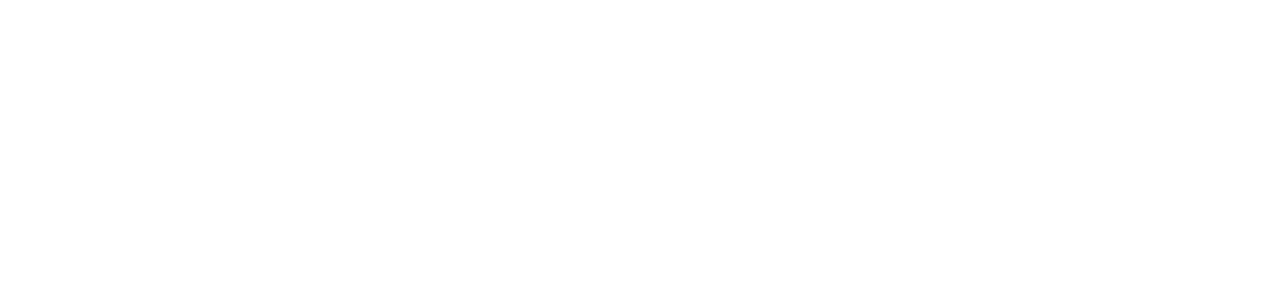
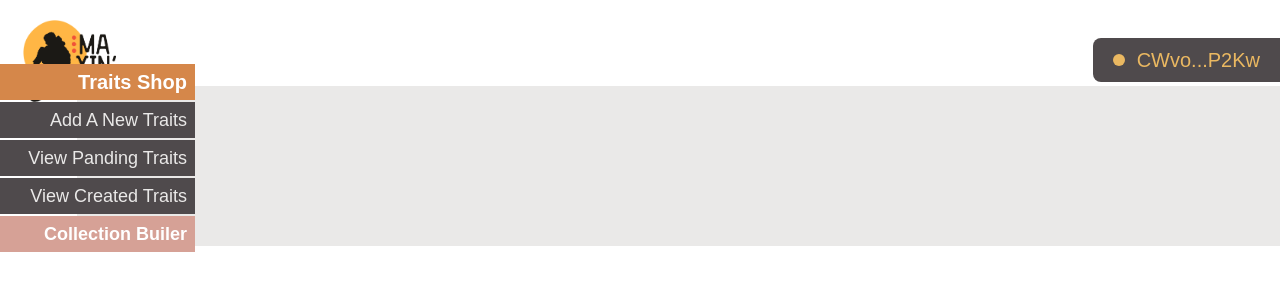
Before and after one commit to mh-munir/mixin, a React (Create React App) app: page /addtrait in a window 1280 px wide. Before the commit this address had no page. Shown: the top 300 px of the page. Built offline with nearby package versions, Linux system fonts and the light colour scheme; the HTML template or start-up script is replaced by a standard one; a web font is replaced by a local one.

Commit message:
fixed issues

```diff
--- a/src/App.js
+++ b/src/App.js
@@ -3,6 +3,7 @@
 import { BrowserRouter as Router , Routes, Route } from "react-router-dom";
 import WelcomePage from './pages/WelcomePage';
 import TraitShopHome from './pages/TraitShopHome';
+import AddTrait from './pages/AddTrait';
 
 function App() {
   return (
@@ -13,6 +14,7 @@
              <Route index path='/' element={<LandingPage/>} />
              <Route path='/welcome' element={<WelcomePage/>} />
              <Route path='/traitshop' element={<TraitShopHome/>} />
+             <Route path='/addtrait' element={<AddTrait/>} />
           </Routes>
         </Layout>
       </Router>
--- /dev/null
+++ b/src/components/AddtraitField.js
@@ -0,0 +1,13 @@
+import React from 'react';
+
+const AddtraitField = ({onChange, type, className, heading,description}) => {
+  return (
+    <div>
+        <h2 className='text-xl font-bold text-gray-deep'>{heading}</h2>
+        <p className='text-xl font-bold text-gray-deep'>{description}</p>
+        <input onChange={onChange} type={type} className={className}/>
+    </div>
+  )
+}
+
+export default AddtraitField;
--- a/src/components/Header.js
+++ b/src/components/Header.js
@@ -4,7 +4,7 @@
 
 const Header = () => {
   return (
-    <header className='pt-10 mb-1'>
+    <header className='pt-5 mb-1'>
         <div className='w-full ml-auto flex items-end justify-between pl-5'>
             <img className='w-24 h-auto relative -mb-5' src={Logo} alt="Logo"/>
             <CwBtn />
--- a/src/components/TraitHeader.js
+++ b/src/components/TraitHeader.js
@@ -3,13 +3,13 @@
 
 const TraitHeader = () => {
   return (
-    <nav className='absolute left-0 top-44'>
+    <nav className='absolute -left-[115px] top-16'>
         <ul className='flex flex-col justify-end items-end text-end gap-[2px]'>
-            <li className='bg-yellow-deep w-[320px] px-2 py-1'><NavLink className="text-white text-xl font-bold" to="/">Traits Shop</NavLink></li>
-            <li className='bg-gray-deep w-[205px] px-2 py-1'><NavLink className="text-gray-light text-lg font-normal" to="/">Add A New Traits</NavLink></li>
-            <li className='bg-gray-deep w-[205px] px-2 py-1'><NavLink className="text-gray-light text-lg font-normal" to="/">View Panding Traits</NavLink></li>
-            <li className='bg-gray-deep w-[205px] px-2 py-1'><NavLink className="text-gray-light text-lg font-normal" to="/">View Created Traits</NavLink></li>
-            <li className='bg-rose w-[320px] px-2 py-1'><NavLink className="text-white text-lg font-bold " to="/">Collection Builer</NavLink></li>
+            <li className='w-[310px] bg-yellow-deep px-2 py-1'><NavLink className="text-white text-xl font-bold" to="/">Traits Shop</NavLink></li>
+            <li className='w-[195px] bg-gray-deep px-2 py-1'><NavLink className="text-gray-light text-lg font-normal" to="/addtrait">Add A New Traits</NavLink></li>
+            <li className='w-[195px] bg-gray-deep px-2 py-1'><NavLink className="text-gray-light text-lg font-normal" to="/">View Panding Traits</NavLink></li>
+            <li className='w-[195px] bg-gray-deep px-2 py-1'><NavLink className="text-gray-light text-lg font-normal" to="/">View Created Traits</NavLink></li>
+            <li className='w-[310px] bg-rose px-2 py-1'><NavLink className="text-white text-lg font-bold " to="/">Collection Builer</NavLink></li>
         </ul>
     </nav>
   )
--- a/src/components/TraitThumbnail.js
+++ b/src/components/TraitThumbnail.js
@@ -7,7 +7,7 @@
           <div className='border border-[#B9B5B9] mb-2 shadow-sm'>
             <img className='w-full h-auto' src={src} alt={alt}/>
         </div>
-        <Link className='inline-block bg-[#B9B5B9] text-white uppercase text-md font-bold px-2 py-1' to={to}>
+        <Link className='inline-block bg-[#B9B5B9] text-white uppercase text-sm font-bold px-2 py-1' to={to}>
             View Details
         </Link>
     </div>
--- /dev/null
+++ b/src/pages/AddTrait.js
@@ -0,0 +1,23 @@
+import React from 'react'
+import Header from '../components/Header'
+import TraitHeader from '../components/TraitHeader'
+
+const AddTrait = () => {
+  return (
+    <>
+        <Header/>
+        <TraitHeader/>
+        <section className='w-[94%] h-full bg-gray-light ml-auto py-[70px] mb-24'>
+            <div className='w-[80%] ml-auto px-5'>
+                <div className='max-w-4xl mr-auto mb-5 relative'>
+                    <div>
+
+                    </div>
+                </div>
+            </div>
+        </section>
+    </>
+  )
+}
+
+export default AddTrait
--- a/src/pages/TraitShopHome.js
+++ b/src/pages/TraitShopHome.js
@@ -11,13 +11,13 @@
   return (
     <>
       <Header />
-      <TraitHeader />
-      <section className='w-[94%] h-full bg-gray-light ml-auto py-[70px] mb-24'>
+      <section className='w-[94%] relative h-full bg-gray-light ml-auto py-16 mb-16'>
+            <TraitHeader />
             <div className='w-[80%] ml-auto px-5'>
                 <div className='mb-5'>
-                    <CustomBtn className={"bg-gray-deep text-yellow flex items-start text-xl rounded-sm px-5 py-1"} awrrowSign={<MdArrowRight className='text-2xl leading-none'/>} btnText={"Add new"} />
+                    <CustomBtn className={"bg-gray-deep text-yellow font-semibold flex items-start text-xl rounded-sm px-5 py-1"} awrrowSign={<MdArrowRight className='text-2xl leading-none'/>} btnText={"Add new"} />
                 </div>
-                <div className='max-w-4xl mr-auto mb-5 relative'>
+                <div className='max-w-3xl mr-auto mb-5 relative'>
                     <div className='flex items-center justify-between mb-2'>
                         <h2 className='text-gray-deep text-2xl font-bold'>Pending Traits</h2>
                         <Link className='text-gray-deep text-2xl font-normal italic' to="">See All</Link>
@@ -36,7 +36,7 @@
                     </div>
 
                 </div>
-                <div className='max-w-4xl mr-auto relative'>
+                <div className='max-w-3xl mr-auto relative'>
                     <div className='flex items-center justify-between mb-2'>
                         <h2 className='text-gray-deep text-2xl font-bold'>created Traits</h2>
                         <Link className='text-gray-deep text-2xl font-normal italic' to="">See All</Link>
```
